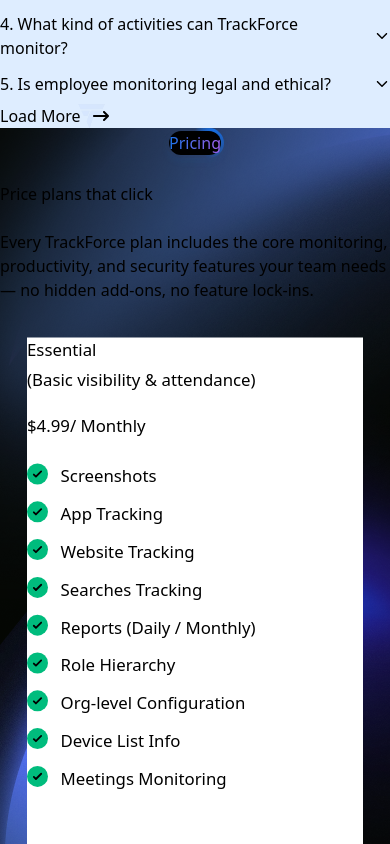
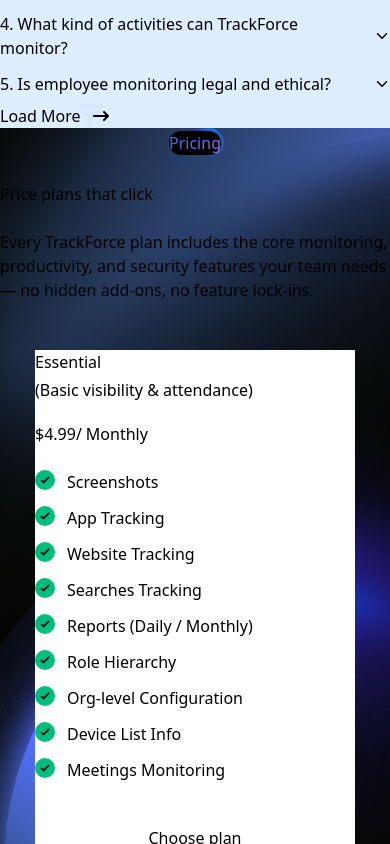
Before and after one commit to itsahadul99/trackforce-portfolio, a Next.js app: page /home in a window 390 px wide. Shown: the part 9740-10584 px from the top of the page. Built offline with nearby package versions, Linux system fonts and the light colour scheme.

Commit message:
Add FAQ background image and enhance hover effects in HomeFaq component

```diff
--- a/src/app/globals.css
+++ b/src/app/globals.css
@@ -599,3 +599,7 @@
 .demo-wrapper input {
   transition: all 0.5s ease;
 }
+
+button{
+  cursor: pointer;
+}
--- a/src/features/home/home_faq/HomeFaq.tsx
+++ b/src/features/home/home_faq/HomeFaq.tsx
@@ -6,7 +6,7 @@
 import { FaArrowRightLong } from 'react-icons/fa6';
 import { IoIosArrowDown } from "react-icons/io";
 import trackforce from '../../../../public/trackforce.png';
-
+import faqBg from "../../../../public/faqBg.png";
 const faqs = [
     {
         question: "1. What is TrackForce used for?",
@@ -37,11 +37,39 @@
 
 const HomeFaq = () => {
     const [open, setOpen] = useState<number | null>(0);
+    const [isHovered, setIsHovered] = useState(false);
 
     return (
-        <div className="flex flex-col lg:flex-row lg:justify-between gap-8 lg:gap-2 max-w-[1300] mx-auto px-4 sm:px-6 xl:px-0">
-            <div className="w-full lg:w-1/2 flex flex-col justify-center items-center lg:items-start text-center lg:text-left">
-                <div className="content_title_border_new w-fit  mb-1">
+        /* 1. Added mouse enter/leave listeners to track the container hover state */
+        /* 2. Fixed 'max-w-[1300]' to 'max-w-[1300px]' */
+        <div
+            className="flex flex-col lg:flex-row lg:justify-between gap-8 lg:gap-2 max-w-[1300px] mx-auto px-4 sm:px-6 xl:px-0 relative overflow-hidden"
+            onMouseEnter={() => setIsHovered(true)}
+            onMouseLeave={() => setIsHovered(false)}
+        >
+
+            {/* 3. Replaced standard div with motion.div for the background slide-up */}
+            <motion.div
+                className="absolute inset-0 pointer-events-none"
+                initial={{ y: "100%" }}
+                animate={{ y: isHovered ? "0%" : "100%" }}
+                transition={{
+                    type: "spring",
+                    stiffness: 100,
+                    damping: 20,
+                    mass: 0.8
+                }}
+            >
+                <Image
+                    src={faqBg}
+                    alt="FAQ Background"
+                    className="w-full h-full object-contain"
+                />
+            </motion.div>
+
+            {/* Added z-10 to content structures to keep them layered cleanly above the background */}
+            <div className="w-full lg:w-1/2 flex flex-col justify-center items-center lg:items-start text-center lg:text-left z-10">
+                <div className="content_title_border_new w-fit mb-1">
                     <div className="px-4 py-1 text-sm font-semibold content_title_text_new">
                         FAQ
                     </div>
@@ -53,14 +81,15 @@
                 <p className="text-gray-600 text-sm sm:text-base mb-6 max-w-lg mt-6">
                     Track employee activity, productivity, and work patterns in one place without disrupting everyday workflows.
                 </p>
-             <div className="">
+                <div>
                     <button className="group custom-button relative w-fit bg-gradient-to-r from-gray-700 via-gray-900 to-gray-700 text-white font-bold py-3 px-6 rounded-[16px] flex gap-3 justify-between items-center">
-                <span className='group-hover:italic '>Book a Demo</span> <FaArrowRightLong className='group-hover:-rotate-[30deg] transition ease-in-out' />
+                        <span className='group-hover:italic'>Book a Demo</span>
+                        <FaArrowRightLong className='group-hover:-rotate-[30deg] transition ease-in-out' />
                         <motion.div
                             className="ml-2 absolute right-0"
                             animate={{
-                    x: [0, -190, 0],   // initial, move right, return
-                    opacity: [0, 1, 0, 0, 1, 0], // fade out at the end of the move
+                                x: [0, -190, 0],
+                                opacity: [0, 1, 0, 0, 1, 0],
                             }}
                             transition={{
                                 duration: 7,
@@ -77,7 +106,8 @@
                     </button>
                 </div>
             </div>
-            <div className="w-full lg:w-1/2 py-8 lg:py-16 px-0 sm:px-2 lg:px-6">
+
+            <div className="w-full lg:w-1/2 py-8 lg:py-16 px-0 sm:px-2 lg:px-6 z-10">
                 <div className="space-y-3">
                     {faqs.map((faq, index) => {
                         const isOpen = open === index;
@@ -122,8 +152,8 @@
                     })}
                 </div>
 
-                <div className="mt-2 group/button">
-                    <button className="group/button custom-button relative w-fit bg-gradient-to-r from-gray-700 via-gray-900 to-gray-700 text-white font-medium py-3 px-6 rounded-[14] flex gap-3 justify-between font-semibold items-center">
+                <div className="mt-2">
+                    <button className="group/button custom-button relative w-fit bg-gradient-to-r from-gray-700 via-gray-900 to-gray-700 text-white font-medium py-3 px-6 rounded-[14px] flex gap-3 justify-between font-semibold items-center">
                         <span className="group-hover/button:italic">Load More</span>
                         <FaArrowRightLong className="group-hover/button:-rotate-[30deg] transition ease-in-out" />
                         <motion.div
@@ -141,7 +171,7 @@
                             <Image
                                 src={trackforce}
                                 alt="TrackForce Logo"
-                                className="w-8 h-8 group-hover:hidden"
+                                className="w-8 h-8 group-hover/button:hidden"
                             />
                         </motion.div>
                     </button>
--- a/src/features/home/pricing/HomePricing.tsx
+++ b/src/features/home/pricing/HomePricing.tsx
@@ -115,7 +115,7 @@
               animate = {
                 opacity: [0, 1, 1, 1],
                 x: [280 * dir, 0, 30 * dir, 0],
-                scale: [0.85, 1, 0.95, 1.05],
+                scale: [1, 1, 1, 1],
               };
               transition = {
                 duration: 2.4,
--- a/src/features/home/why_choose_us/WhyChooseUs.tsx
+++ b/src/features/home/why_choose_us/WhyChooseUs.tsx
@@ -108,7 +108,7 @@
           <div className="left-card p-6 sm:p-8 w-full lg:w-3/5 flex flex-col justify-center relative order-2 lg:order-1" style={{ backdropFilter: 'blur(8px)' }}>
             <ul className="space-y-1 relative z-10">
               {features.map((f, i) => (
-                <li key={i} className="why_choose_li group/why_left flex items-start gap-3 sm:gap-4" style={{ '--hover-color': f.color } as React.CSSProperties}>
+                <li key={i} className="why_choose_li group/why_left hover:rounded-2xl flex items-start gap-3 sm:gap-4" style={{ '--hover-color': f.color } as React.CSSProperties}>
                   <span className="flex shrink-0 items-center justify-center w-10 h-10 rounded-full text-xl font-bold" style={{ backgroundColor: f.color }}>{f.icon}</span>
                   <div>
                     <h4 className="font-semibold text-white group-hover/why_left:text-black text-base sm:text-lg mb-1">{f.title}</h4>
--- a/src/features/pricing/Pricing.tsx
+++ b/src/features/pricing/Pricing.tsx
@@ -1,9 +1,6 @@
-import React from 'react'
-import Benefits from './Benefits'
-import PricingHero from './PricingHero'
-import HomePricing from '../home/pricing/HomePricing'
 import HomeFaq from '../home/home_faq/HomeFaq'
 import HomeFreeTailer from '../home/home_free_trailer/HomeFreeTailer'
+import HomePricing from '../home/pricing/HomePricing'
 
 const Pricing = () => {
   return (
```
Also changed, not shown: public/faqBg.png (added). Lines whose indentation alone changed are shown as unchanged.
